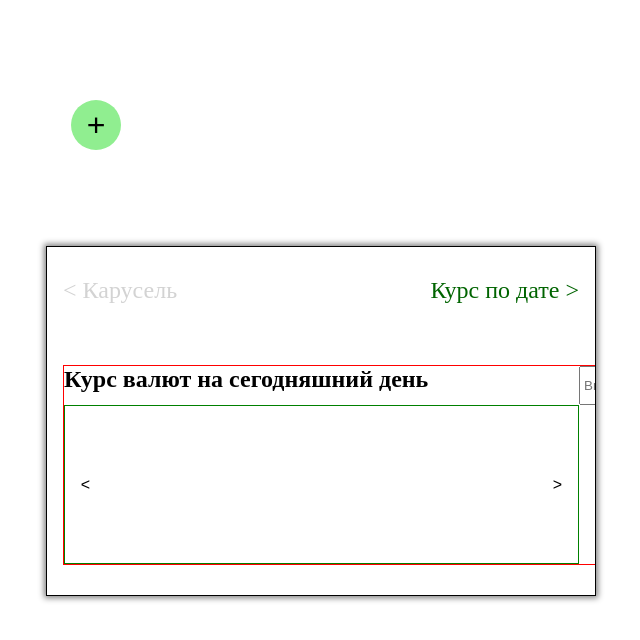
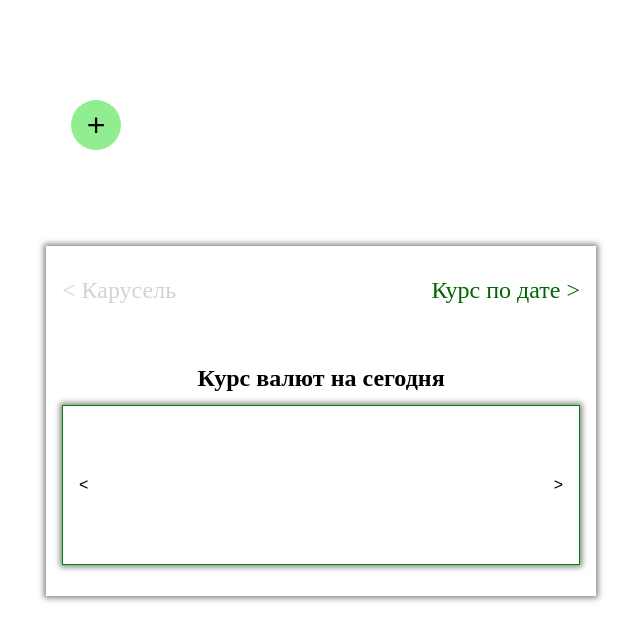
Before and after one commit to AkelaWhiteWolf/Bank, a plain HTML site: page Bank/main.html in a window 1280 px wide. Shown: the whole page, without its empty margins (319-959 px from the left). Drawn offline with Linux system fonts and the light colour scheme; no server answers.

Commit message:
work is going

```diff
--- a/Bank/css/exchange-rates-carousel-style.css
+++ b/Bank/css/exchange-rates-carousel-style.css
@@ -6,10 +6,12 @@
     overflow-x: hidden;
 }
 .body__article-exchange-rates {
-    width: 550px;
+    min-width: 350px;
+    max-width: 550px;
+    width: 100vw;
     min-height: 350px;
-    border: 1px solid black;
-    margin-top: 6rem;
+    /* border: 1px solid black; */
+    margin: 6rem;
     padding: 0 1rem;
 }
 .switch-container {
@@ -31,20 +33,23 @@
     color: darkgreen;
 }
 .article-exchange-rates__carousel-container {
-    width: 200%;
+    width: calc(200% + 2rem);
     min-height: 200px;
     align-self: flex-start;
-    border: 1px solid red;
+    /* border: 1px solid red; */
     display: grid;
     grid-template: 20% 1fr / 1fr 1fr;
+    grid-column-gap: 2rem;
     grid-auto-flow: column;
     transition-duration: 0.7s;
+}
+.carousel-container__h1 {
+    text-align: center;
 }
 .article-exchange-rates__slider {
     display: grid;
     grid-template-rows: 1fr;
     grid-template-columns: 8% 1fr 8%;
-    grid-column-gap: 1rem;
     align-items: stretch;
     border: 1px solid green;
 }
--- a/Bank/main.html
+++ b/Bank/main.html
@@ -40,8 +40,8 @@
         <div id="btn-switch-to-calendar" class="btn-switch" data-is-active>Курс по дате &gt</div>
       </div>
       <div class="carousel-container article-exchange-rates__carousel-container">
-        <h1>Курс валют на сегодняшний день</h1>
-        <div class="article-exchange-rates__slider">
+        <h1 class="carousel-container__h1">Курс валют на сегодня</h1>
+        <div class="article-exchange-rates__slider shadow">
           <button class="button btn-carousel carousel-container__btn" data-flip="left">&lt</button>
           <div class="carousel-content carousel-container__carousel-content">
             <div class="carousel-content__elem" data-invisible><span class="rate"></span></div>
--- a/Bank/modules/exchangeRatesCalendar.js
+++ b/Bank/modules/exchangeRatesCalendar.js
@@ -25,7 +25,7 @@ export let exchangeRatesCalendar = async () => {
         thisElem.removeAttribute('data-is-active');
 
         if (where === 'to-calendar') {
-            container.style.marginLeft = '-100%';
+            container.style.marginLeft = 'calc(-100% - 2rem)';
         } else {
             container.style.marginLeft = '';
         }
```
